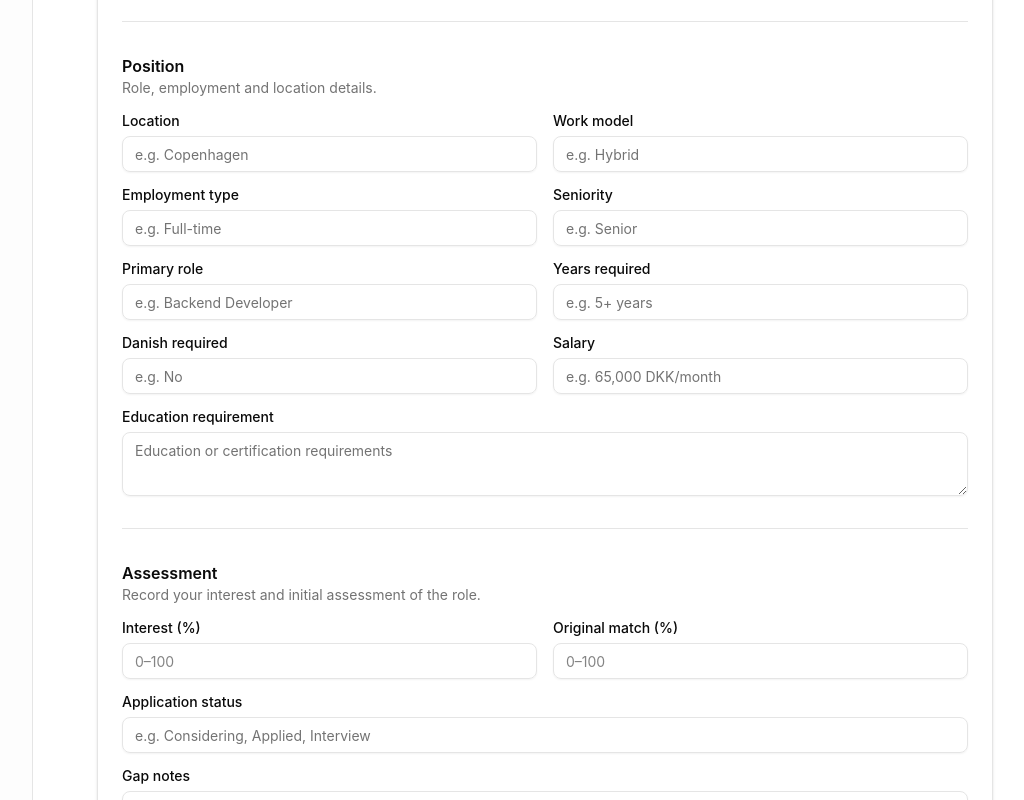
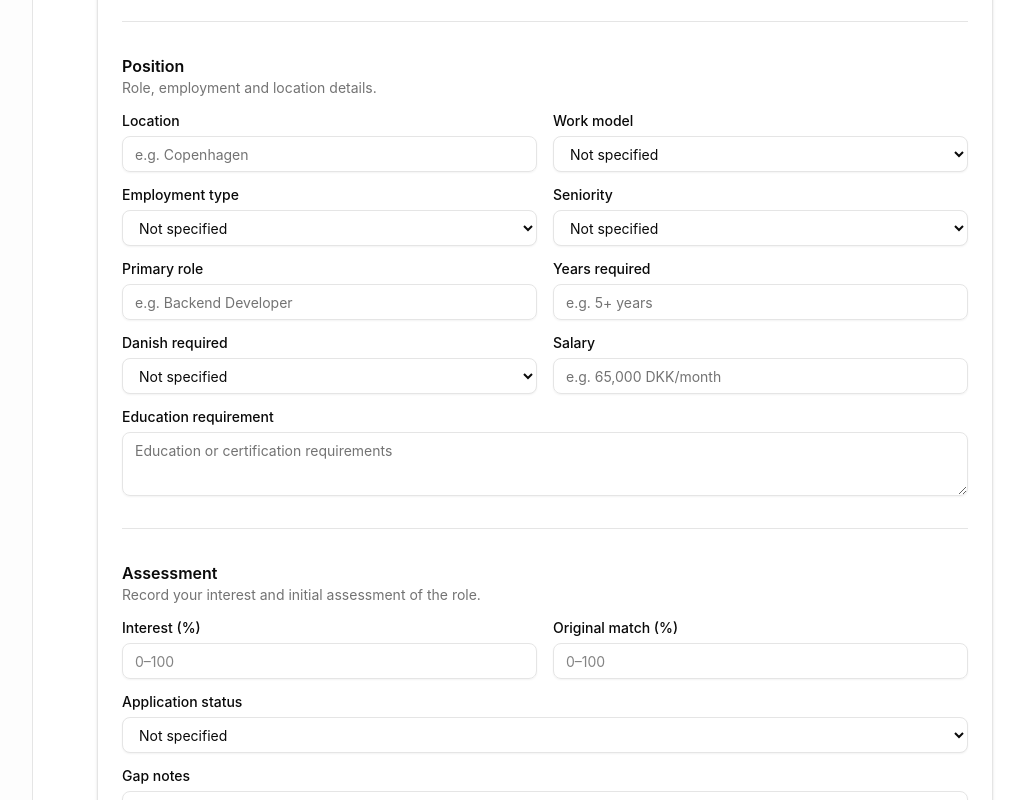
Before and after one commit to johi/skill-gap-analyzer, a Vue app in the folder frontend/: page /jobs/new in a window 1280 px wide. Shown: the part 540-1340 px from the top of the page, without its empty margins (223-1247 px from the left). Built offline with nearby package versions, Linux system fonts and the light colour scheme.

Commit message:
Introduced enum types to ensure uniform values throughout backend and frontend

```diff
--- a/frontend/src/components/JobForm.vue
+++ b/frontend/src/components/JobForm.vue
@@ -2,9 +2,15 @@
 import { reactive } from 'vue';
 
 import type {
+  ApplicationStatus,
   CreateJobInput,
+  DanishRequirement,
+  EmploymentType,
   JobSkillRequirement,
-} from '../types/job';
+  Seniority,
+  WorkModel,
+} from '@/types/job';
+
 import {
   Plus,
   Trash2,
@@ -32,7 +38,29 @@ interface JobSkillForm {
   requirement: JobSkillRequirement;
 }
 
-const form = reactive({
+interface JobFormState {
+  dateFound: string;
+  company: string;
+  title: string;
+  sourceUrl: string;
+  originalText: string;
+  location: string;
+  workModel: WorkModel | '';
+  employmentType: EmploymentType | '';
+  seniority: Seniority | '';
+  primaryRole: string;
+  yearsRequired: string;
+  educationRequirement: string;
+  danishRequired: DanishRequirement | '';
+  salaryRate: string;
+  interest: number | null;
+  applyStatus: ApplicationStatus | '';
+  gapNotes: string;
+  originalMatch: number | null;
+  skills: JobSkillForm[];
+}
+
+const form = reactive<JobFormState>({
   dateFound: props.initialValue?.dateFound ?? '',
   company: props.initialValue?.company ?? '',
   title: props.initialValue?.title ?? '',
@@ -84,17 +112,17 @@ function submit(): void {
     sourceUrl: nullableString(form.sourceUrl),
     originalText: nullableString(form.originalText),
     location: nullableString(form.location),
-    workModel: nullableString(form.workModel),
-    employmentType: nullableString(form.employmentType),
-    seniority: nullableString(form.seniority),
+    workModel: form.workModel || null,
+    employmentType: form.employmentType || null,
+    seniority: form.seniority || null,
     primaryRole: nullableString(form.primaryRole),
     yearsRequired: nullableString(form.yearsRequired),
     educationRequirement:
         nullableString(form.educationRequirement),
-    danishRequired: nullableString(form.danishRequired),
+    danishRequired: form.danishRequired || null,
     salaryRate: nullableString(form.salaryRate),
     interest: form.interest,
-    applyStatus: nullableString(form.applyStatus),
+    applyStatus: form.applyStatus || null,
     gapNotes: nullableString(form.gapNotes),
     originalMatch: form.originalMatch,
     skills: form.skills.map((skill) => ({
@@ -196,12 +224,16 @@ function submit(): void {
         <div class="space-y-2">
           <Label for="work-model">Work model</Label>
 
-          <Input
+          <select
               id="work-model"
               v-model="form.workModel"
-              type="text"
-              placeholder="e.g. Hybrid"
-          />
+              class="h-9 w-full rounded-md border border-input bg-background px-3 py-1 text-sm shadow-xs outline-none transition-colors focus-visible:border-ring focus-visible:ring-[3px] focus-visible:ring-ring/50"
+          >
+            <option value="">Not specified</option>
+            <option value="onsite">On-site</option>
+            <option value="hybrid">Hybrid</option>
+            <option value="remote">Remote</option>
+          </select>
         </div>
 
         <div class="space-y-2">
@@ -209,23 +241,35 @@ function submit(): void {
             Employment type
           </Label>
 
-          <Input
+          <select
               id="employment-type"
               v-model="form.employmentType"
-              type="text"
-              placeholder="e.g. Full-time"
-          />
+              class="h-9 w-full rounded-md border border-input bg-background px-3 py-1 text-sm shadow-xs outline-none transition-colors focus-visible:border-ring focus-visible:ring-[3px] focus-visible:ring-ring/50"
+          >
+            <option value="">Not specified</option>
+            <option value="full_time">Full-time</option>
+            <option value="part_time">Part-time</option>
+            <option value="contract">Contract</option>
+            <option value="temporary">Temporary</option>
+          </select>
         </div>
 
         <div class="space-y-2">
           <Label for="seniority">Seniority</Label>
 
-          <Input
+          <select
               id="seniority"
               v-model="form.seniority"
-              type="text"
-              placeholder="e.g. Senior"
-          />
+              class="h-9 w-full rounded-md border border-input bg-background px-3 py-1 text-sm shadow-xs outline-none transition-colors focus-visible:border-ring focus-visible:ring-[3px] focus-visible:ring-ring/50"
+          >
+            <option value="">Not specified</option>
+            <option value="junior">Junior</option>
+            <option value="mid">Mid</option>
+            <option value="senior">Senior</option>
+            <option value="lead">Lead</option>
+            <option value="staff">Staff</option>
+            <option value="principal">Principal</option>
+          </select>
         </div>
 
         <div class="space-y-2">
@@ -257,12 +301,16 @@ function submit(): void {
             Danish required
           </Label>
 
-          <Input
+          <select
               id="danish-required"
               v-model="form.danishRequired"
-              type="text"
-              placeholder="e.g. No"
-          />
+              class="h-9 w-full rounded-md border border-input bg-background px-3 py-1 text-sm shadow-xs outline-none transition-colors focus-visible:border-ring focus-visible:ring-[3px] focus-visible:ring-ring/50"
+          >
+            <option value="">Not specified</option>
+            <option value="no">No</option>
+            <option value="preferred">Preferred</option>
+            <option value="required">Required</option>
+          </select>
         </div>
 
         <div class="space-y-2">
@@ -341,12 +389,19 @@ function submit(): void {
             Application status
           </Label>
 
-          <Input
+          <select
               id="application-status"
               v-model="form.applyStatus"
-              type="text"
-              placeholder="e.g. Considering, Applied, Interview"
-          />
+              class="h-9 w-full rounded-md border border-input bg-background px-3 py-1 text-sm shadow-xs outline-none transition-colors focus-visible:border-ring focus-visible:ring-[3px] focus-visible:ring-ring/50"
+          >
+            <option value="">Not specified</option>
+            <option value="not_applied">Not applied</option>
+            <option value="applied">Applied</option>
+            <option value="interview">Interview</option>
+            <option value="rejected">Rejected</option>
+            <option value="offer">Offer</option>
+            <option value="expired">Expired</option>
+          </select>
         </div>
 
         <div class="space-y-2 sm:col-span-2">
--- a/frontend/src/schemas/job.ts
+++ b/frontend/src/schemas/job.ts
@@ -1,4 +1,41 @@
 import { z } from 'zod';
+
+export const workModelSchema = z.enum([
+    'onsite',
+    'hybrid',
+    'remote',
+]);
+
+export const employmentTypeSchema = z.enum([
+    'full_time',
+    'part_time',
+    'contract',
+    'temporary',
+]);
+
+export const senioritySchema = z.enum([
+    'junior',
+    'mid',
+    'senior',
+    'lead',
+    'staff',
+    'principal',
+]);
+
+export const danishRequiredSchema = z.enum([
+    'no',
+    'preferred',
+    'required',
+]);
+
+export const applicationStatusSchema = z.enum([
+    'not_applied',
+    'applied',
+    'interview',
+    'rejected',
+    'offer',
+    'expired',
+]);
 
 export const jobSkillRequirementSchema = z.enum([
     'must_have',
@@ -20,16 +57,16 @@ export const jobSchema = z.object({
     sourceUrl: z.string().nullable(),
     originalText: z.string().nullable(),
     location: z.string().nullable(),
-    workModel: z.string().nullable(),
-    employmentType: z.string().nullable(),
-    seniority: z.string().nullable(),
+    workModel: workModelSchema.nullable(),
+    employmentType: employmentTypeSchema.nullable(),
+    seniority: senioritySchema.nullable(),
     primaryRole: z.string().nullable(),
     yearsRequired: z.string().nullable(),
     educationRequirement: z.string().nullable(),
-    danishRequired: z.string().nullable(),
+    danishRequired: danishRequiredSchema.nullable(),
     salaryRate: z.string().nullable(),
     interest: z.number().nullable(),
-    applyStatus: z.string().nullable(),
+    applyStatus: applicationStatusSchema.nullable(),
     gapNotes: z.string().nullable(),
     originalMatch: z.number().nullable(),
     createdAt: z.string(),
@@ -48,3 +85,13 @@ export type JobSkillRequirement =
 export type JobSkill = z.infer<typeof jobSkillSchema>;
 export type JobWithSkills =
     z.infer<typeof jobWithSkillsSchema>;
+export type WorkModel =
+    z.infer<typeof workModelSchema>;
+export type EmploymentType =
+    z.infer<typeof employmentTypeSchema>;
+export type Seniority =
+    z.infer<typeof senioritySchema>;
+export type DanishRequirement =
+    z.infer<typeof danishRequiredSchema>;
+export type ApplicationStatus =
+    z.infer<typeof applicationStatusSchema>;
```
Also changed, not shown: frontend/src/types/job.ts (+15 -5 lines), 2 other files (tests, documents, lock files or other folders).
